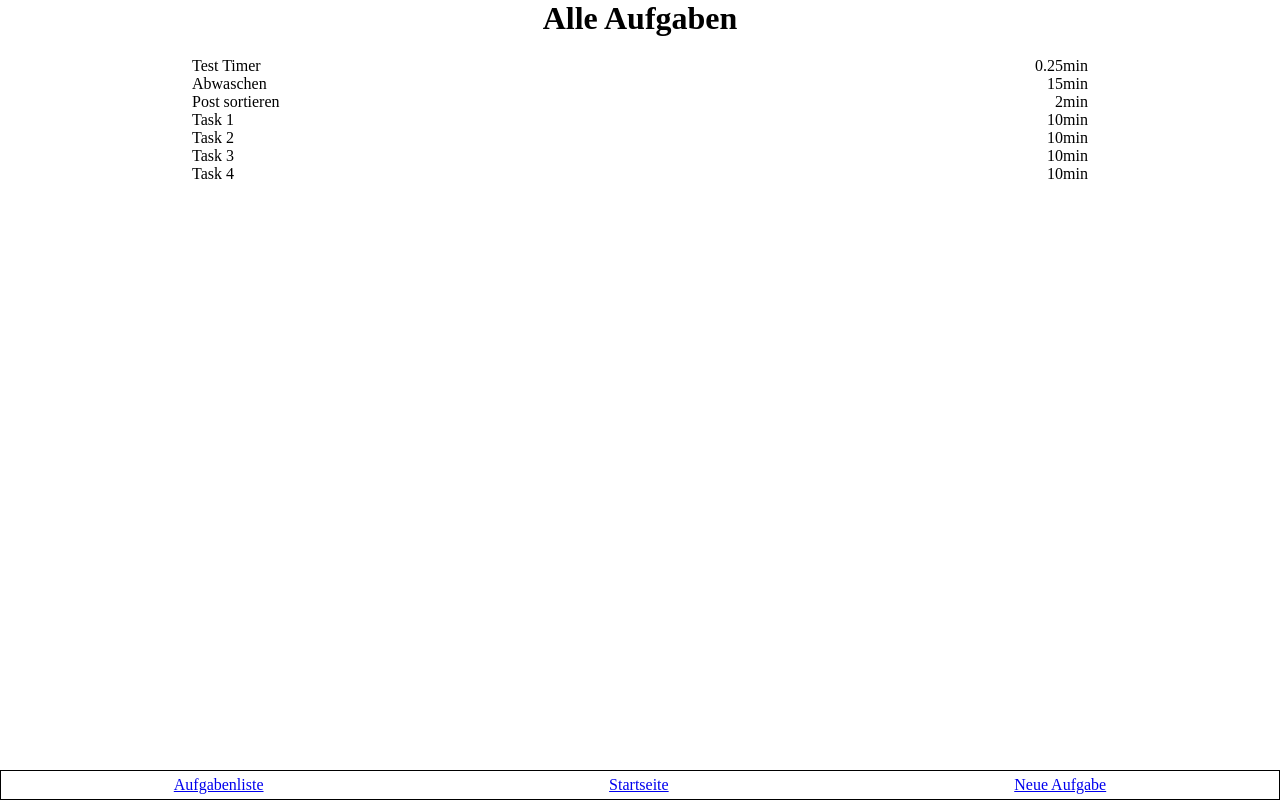
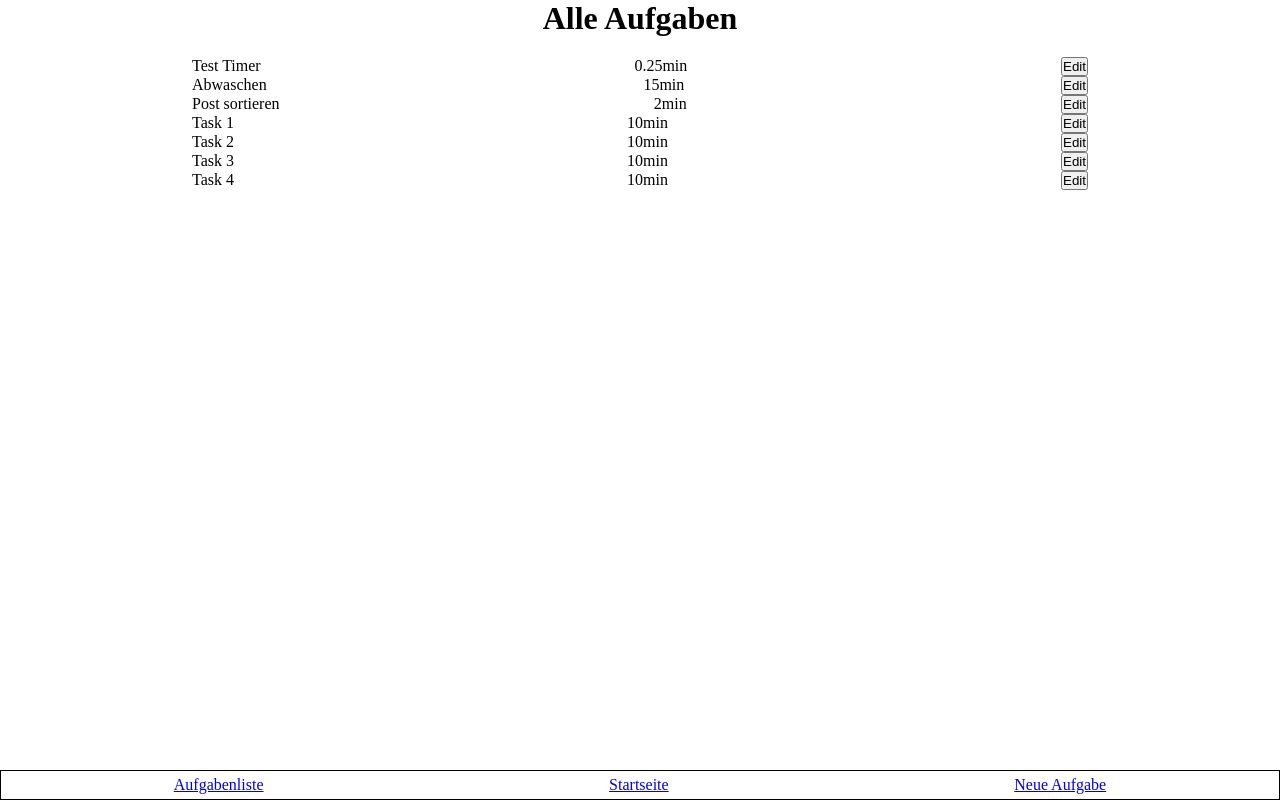
Before and after one commit to A11yship/capstone-project, a Next.js app: page /task-list in a window 1280 px wide. Built offline with nearby package versions, Linux system fonts and the light colour scheme.

Commit message:
Add edit button

```diff
--- a/src/pages/task-list.js
+++ b/src/pages/task-list.js
@@ -1,3 +1,4 @@
+import Button from '../components/Button/Button';
 import Layout from '../components/Layout';
 import StyledList from '../components/List/StyledList';
 import StyledListItem from '../components/ListItem/StyledListItem';
@@ -13,6 +14,7 @@ export default function TaskList() {
 					<StyledListItem key={task.id}>
 						<span>{task.name}</span>
 						<span>{task.time}min</span>
+						<Button onClick={() => console.log('Bearbeiten')}>Edit</Button>
 					</StyledListItem>
 				))}
 			</StyledList>
```
